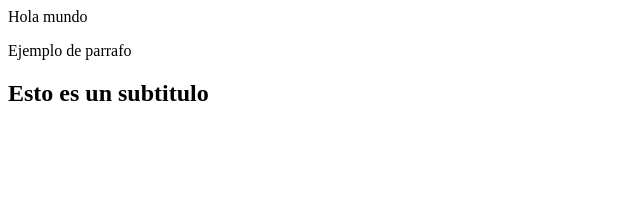
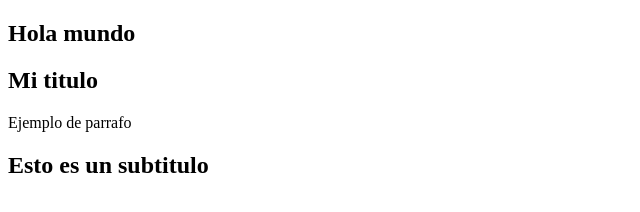
Before and after one commit to AngyCalez/Inicios-Git, a plain HTML site: page index.html in a window 1280 px wide. Shown: the whole page, without its empty margins (0-640 px from the left). Drawn offline with Linux system fonts and the light colour scheme.

Commit message:
Estructura arreglada

```diff
--- a/index.html
+++ b/index.html
@@ -6,8 +6,18 @@
     <title>Document</title>
 </head>
 <body>
-    <h>Hola mundo</h>
-    <p>Ejemplo de parrafo</p>
-    <h2>Esto es un subtitulo</h2>
+    <nav>
+        <h1>Hola mundo</h1>
+    </nav>
+    <main>
+        <section>
+            <h1>Mi titulo</h1>
+            <p>Ejemplo de parrafo</p>
+
+            <h2>Esto es un subtitulo</h2>
+        </section>
+    </main>
+
+
 </body>
 </html>
```
